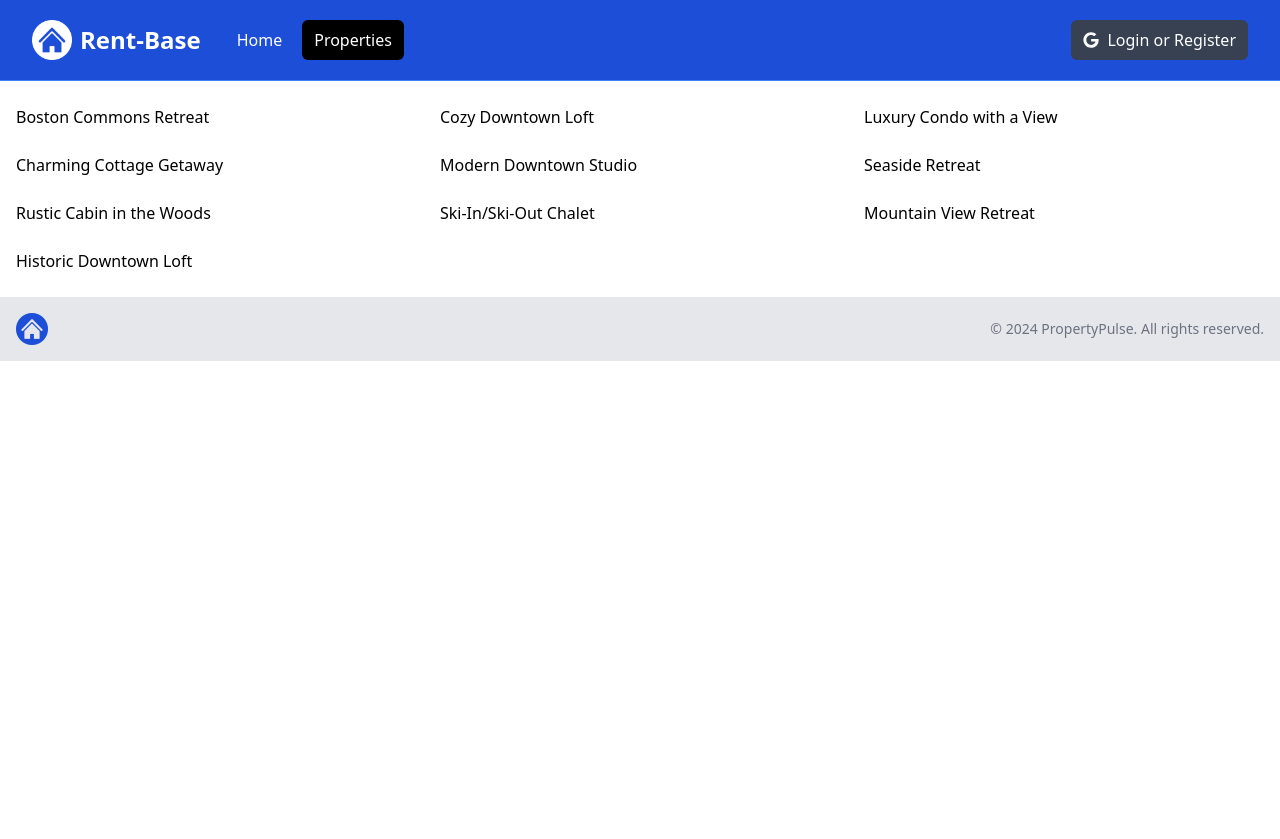
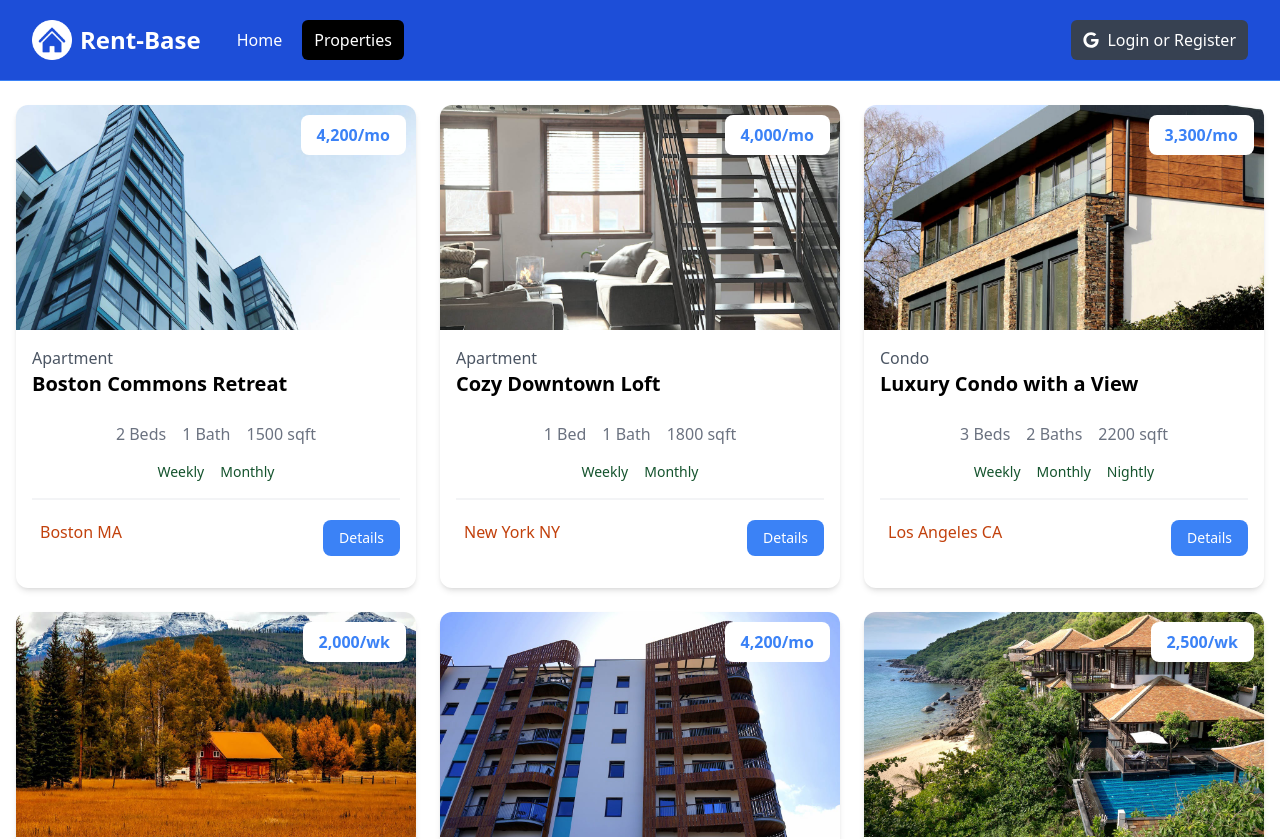
Before and after one commit to Zigmall/property-app, a Next.js app: page /properties in a window 1280 px wide. Shown: the top 839 px of the page. Before the commit the page ends 800 px from the top, so only its background shows below. Built offline with nearby package versions, Linux system fonts and the light colour scheme.

Commit message:
feat: add PropertyCard

```diff
--- a/app/properties/page.jsx
+++ b/app/properties/page.jsx
@@ -1,14 +1,19 @@
+import PropertyCard from '@/components/PropertyCard';
 import properties from '@/properties.json';
 
 const PropertiesPage = () => {
   return (
     <section class='px-4 py-6'>
       <div class='container-xl lg:container m-auto'>
-        <div class='grid grid-cols-1 md:grid-cols-3 gap-6'>
-          {properties.map((property) => (
-            <div>{property.name}</div>
-          ))}
-        </div>
+        {properties.length === 0 ? (
+          <p>No properties found</p>
+        ) : (
+          <div class='grid grid-cols-1 md:grid-cols-3 gap-6'>
+            {properties.map((property) => (
+              <PropertyCard key={property._id} property={property} />
+            ))}
+          </div>
+        )}
       </div>
     </section>
   );
--- /dev/null
+++ b/components/PropertyCard.jsx
@@ -0,0 +1,94 @@
+import Image from 'next/image';
+import Link from 'next/link';
+
+const PropertyCard = ({ property }) => {
+  const { rates } = property;
+  const getRateDisplay = () => {
+    if (rates.monthly) {
+      return `${rates.monthly.toLocaleString()}/mo`;
+    } else if (rates.weekly) {
+      return `${rates.weekly.toLocaleString()}/wk`;
+    } else if (rates.nightly) {
+      return `${rates.nightly.toLocaleString()}/night`;
+    }
+  };
+
+  return (
+    <div className='rounded-xl shadow-md relative'>
+      <Image
+        src={`/images/properties/${property.images[0]}`}
+        alt=''
+        height={0}
+        width={0}
+        sizes='100vw'
+        className='w-full h-auto rounded-t-xl'
+      />
+      <div className='p-4'>
+        <div className='text-left md:text-center lg:text-left mb-6'>
+          <div className='text-gray-600'>{property.type}</div>
+          <h3 className='text-xl font-bold'>{property.name}</h3>
+        </div>
+        <h3 className='absolute top-[10px] right-[10px] bg-white px-4 py-2 rounded-lg text-blue-500 font-bold text-right md:text-center lg:text-right'>
+          {getRateDisplay()}
+        </h3>
+
+        <div className='flex justify-center gap-4 text-gray-500 mb-4'>
+          <p>
+            <i className='fa-solid fa-bed'></i> {`${property.beds} `}
+            <span className='md:hidden lg:inline'>
+              {property.beds < 2 ? 'Bed' : 'Beds'}
+            </span>
+          </p>
+          <p>
+            <i className='fa-solid fa-bath'></i> {`${property.baths} `}
+            <span className='md:hidden lg:inline'>
+              {property.baths < 2 ? 'Bath' : 'Baths'}
+            </span>
+          </p>
+          <p>
+            <i className='fa-solid fa-ruler-combined'></i>
+            {`${property.square_feet} `}
+            <span className='md:hidden lg:inline'>sqft</span>
+          </p>
+        </div>
+
+        <div className='flex justify-center gap-4 text-green-900 text-sm mb-4'>
+          {rates.weekly && (
+            <p>
+              <i className='fa-solid fa-money-bill'></i> Weekly
+            </p>
+          )}
+
+          {rates.monthly && (
+            <p>
+              <i className='fa-solid fa-money-bill'></i> Monthly
+            </p>
+          )}
+
+          {rates.nightly && (
+            <p>
+              <i className='fa-solid fa-money-bill'></i> Nightly
+            </p>
+          )}
+        </div>
+
+        <div className='border border-gray-100 mb-5'></div>
+
+        <div className='flex flex-col lg:flex-row justify-between mb-4'>
+          <div className='flex align-middle gap-2 mb-4 lg:mb-0'>
+            <i className='fa-solid fa-location-dot text-lg text-orange-700'></i>
+            <span className='text-orange-700'> {property.location.city} {property.location.state} </span>
+          </div>
+          <Link
+            href={`/properties/${property._id}`}
+            className='h-[36px] bg-blue-500 hover:bg-blue-600 text-white px-4 py-2 rounded-lg text-center text-sm'
+          >
+            Details
+          </Link>
+        </div>
+      </div>
+    </div>
+  );
+};
+
+export default PropertyCard;
```
